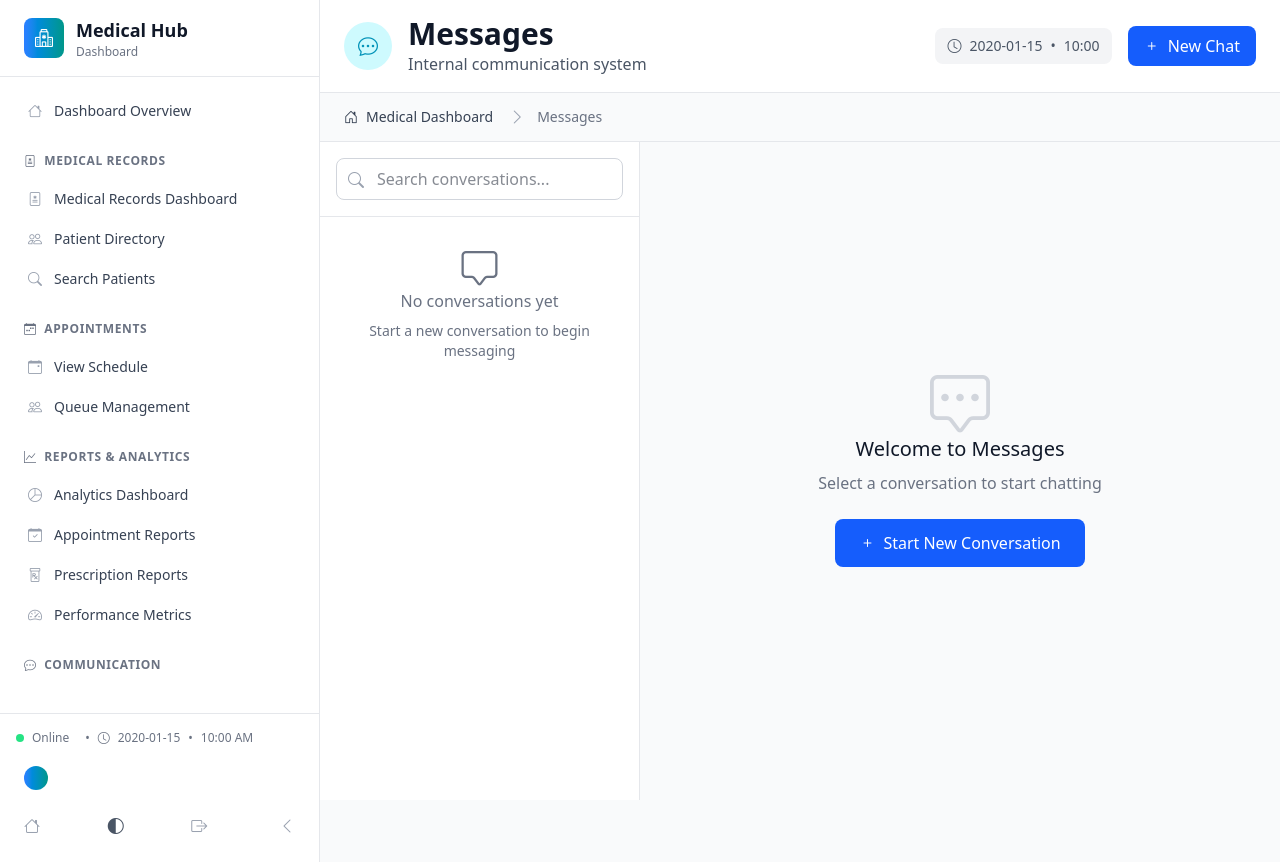
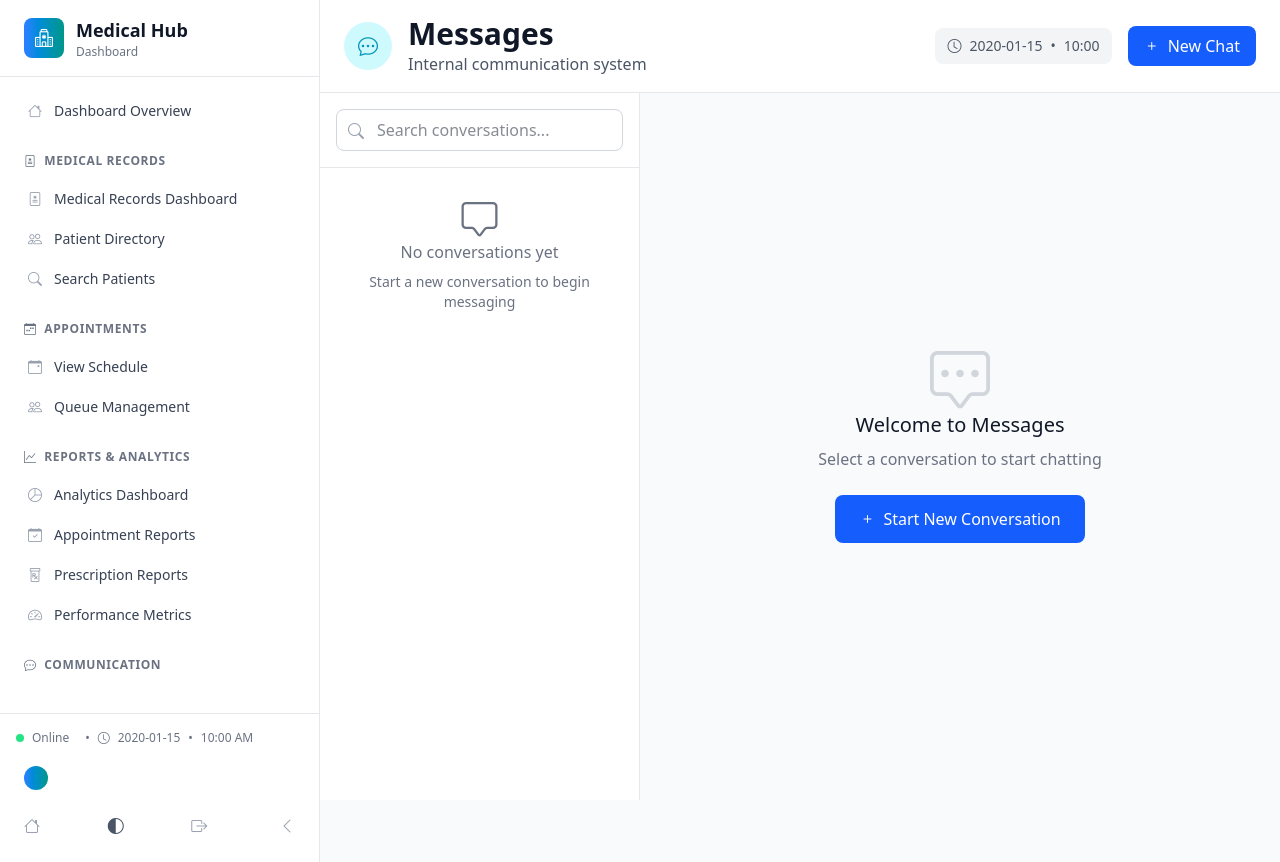
Before and after one commit to MACantara/C.A.R.E, a Python web app: template app/templates/messages/inbox.html in a window 1280 px wide. Run offline with Jinja, Linux system fonts and the light colour scheme; the template is opened without the code that fills it: most values are stand-ins (such as "Sample title", 1, 10 or a date in 2020); some libraries are stand-ins or nearby versions.

Commit message:
Remove breadcrumb navigation from inbox layout for a cleaner interface

```diff
--- a/app/templates/messages/inbox.html
+++ b/app/templates/messages/inbox.html
@@ -47,26 +47,6 @@
                     </button>
                 </div>
             </div>
-        </div>
-
-        <!-- Breadcrumb Navigation -->
-        <div class="bg-gray-50 dark:bg-gray-900 px-6 py-3 border-b border-gray-200 dark:border-gray-700">
-            <nav class="flex" aria-label="Breadcrumb">
-                <ol class="inline-flex items-center space-x-1 md:space-x-3">
-                    <li class="inline-flex items-center">
-                        <a href="{{ url_for('medical_dashboard.dashboard') }}" class="inline-flex items-center text-sm font-medium text-gray-700 hover:text-blue-600 dark:text-gray-400 dark:hover:text-white">
-                            <i class="bi bi-house-door mr-2"></i>
-                            Medical Dashboard
-                        </a>
-                    </li>
-                    <li aria-current="page">
-                        <div class="flex items-center">
-                            <i class="bi bi-chevron-right text-gray-400 mx-1"></i>
-                            <span class="ml-1 text-sm font-medium text-gray-500 md:ml-2 dark:text-gray-400">Messages</span>
-                        </div>
-                    </li>
-                </ol>
-            </nav>
         </div>
 
         <!-- Main Chat Interface -->
```
